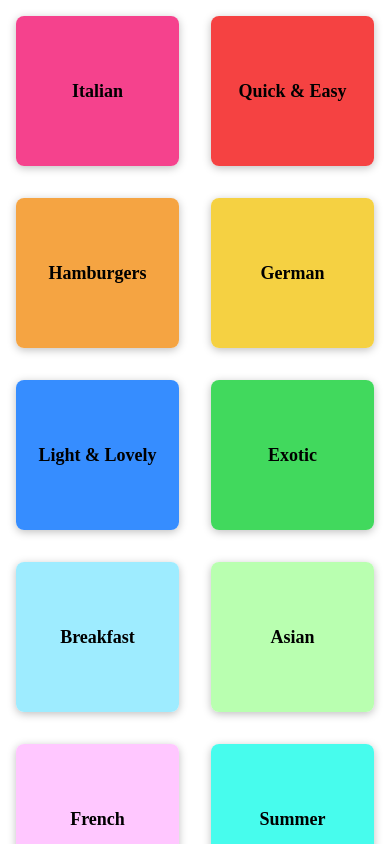
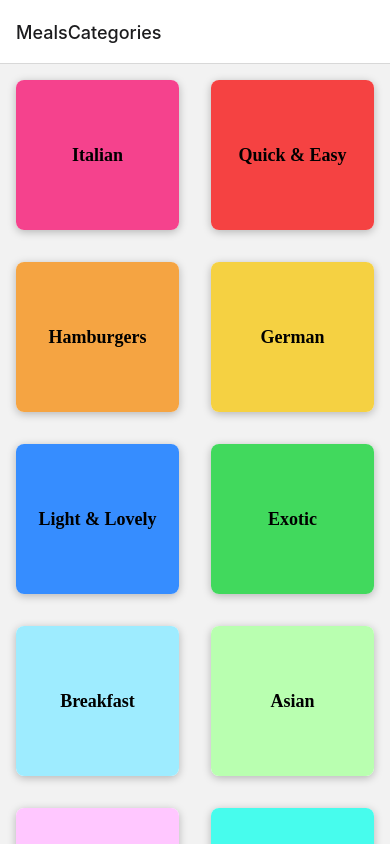
Before and after one commit to misharexviashvili/MealApp, a React Native app: screen / in a window 390 px wide. Built offline with nearby package versions, Linux system fonts and the light colour scheme.

Commit message:
Navigation added

```diff
--- a/App.js
+++ b/App.js
@@ -1,11 +1,18 @@
+import { NavigationContainer } from "@react-navigation/native";
+import { createNativeStackNavigator } from "@react-navigation/native-stack";
 import { Fragment } from "react";
 import { StatusBar, StyleSheet } from "react-native";
 import CategoriesScreen from "./screens/CategoriesScreen";
+const Stack = createNativeStackNavigator();
 export default function App() {
   return (
     <Fragment>
       <StatusBar style="light" />
-      <CategoriesScreen />
+      <NavigationContainer>
+        <Stack.Navigator>
+          <Stack.Screen name="MealsCategories" component={CategoriesScreen} />
+        </Stack.Navigator>
+      </NavigationContainer>
     </Fragment>
   );
 }
--- a/package.json
+++ b/package.json
@@ -9,11 +9,15 @@
     "web": "expo start --web"
   },
   "dependencies": {
+    "@react-navigation/native": "^6.1.2",
+    "@react-navigation/native-stack": "^6.9.8",
     "expo": "~47.0.12",
+    "expo-font": "~11.0.1",
     "expo-status-bar": "~1.4.2",
     "react": "18.1.0",
     "react-native": "0.70.5",
-    "expo-font": "~11.0.1"
+    "react-native-safe-area-context": "4.4.1",
+    "react-native-screens": "~3.18.0"
   },
   "devDependencies": {
     "@babel/core": "^7.12.9"
```
Also changed, not shown: 1 other file (tests, documents, lock files or other folders).
